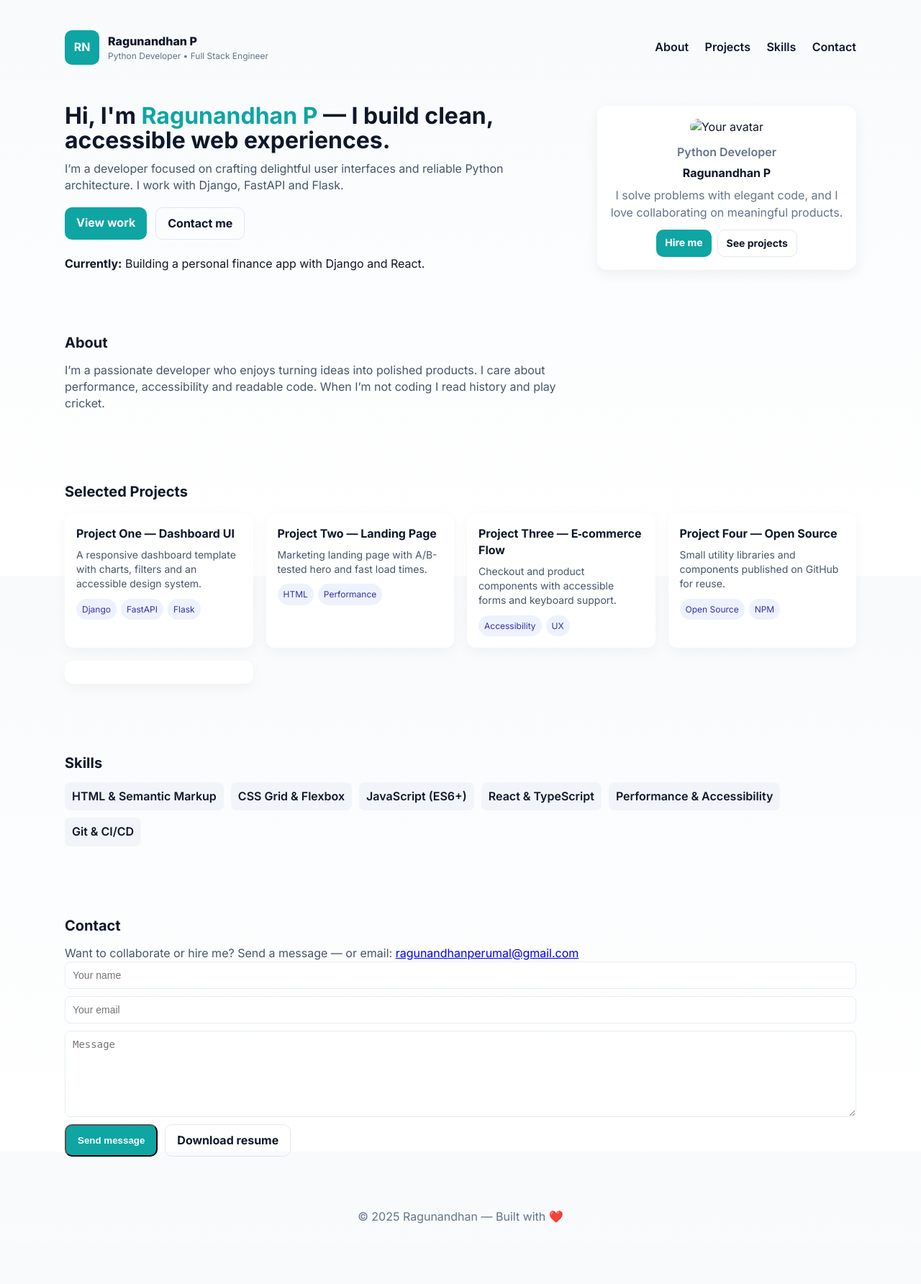
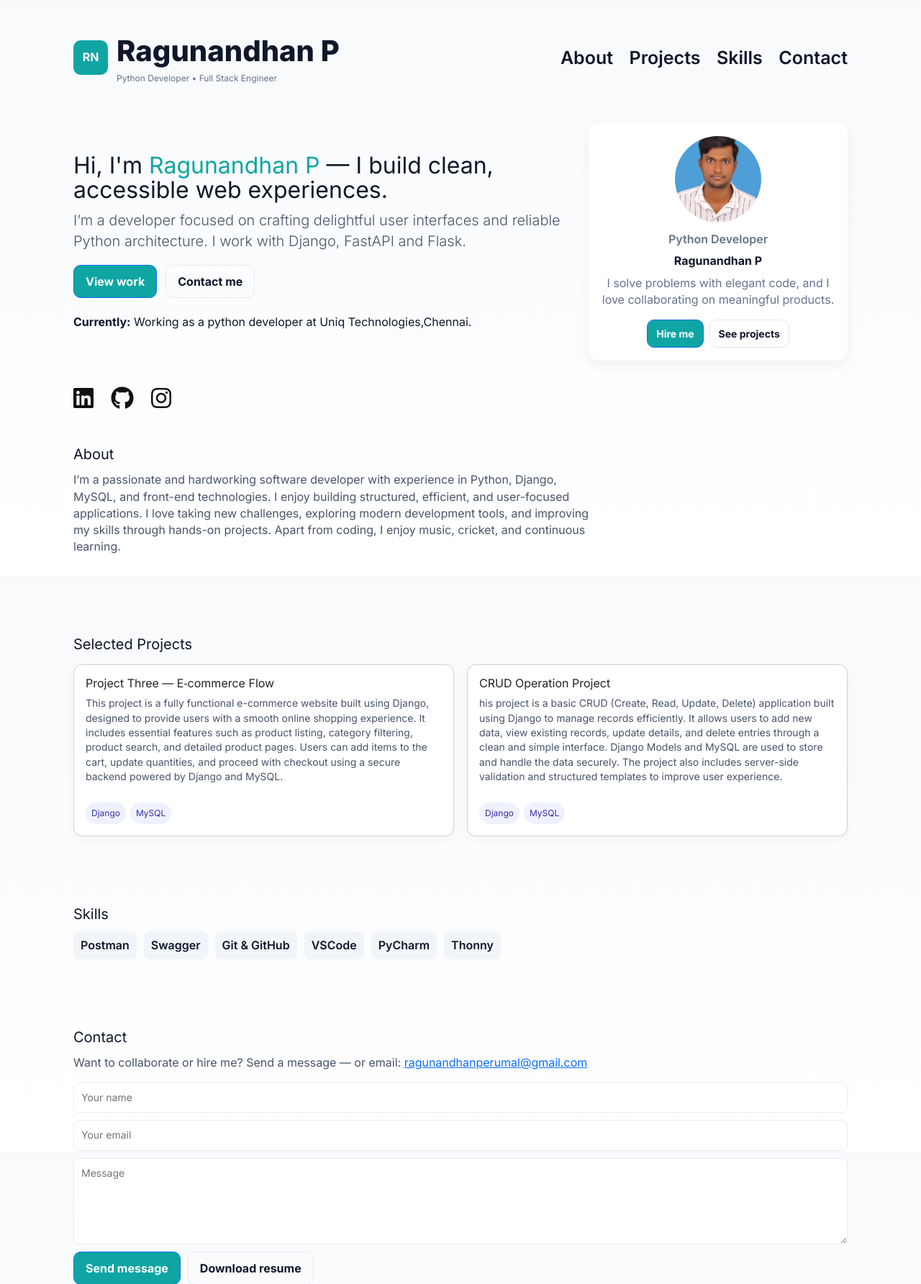
Before and after one commit to Ragunandhan2001/My-Portfolio, a Django app: page /portfolio/contact/ in a window 1280 px wide. Shown: the top 1784 px of the page at 72% size. Before the commit the page ends 1700 px from the top, so only its background shows below. Run offline with Django 5.2, Linux system fonts and the light colour scheme; data that the repository does not hold is empty; some libraries are stand-ins or nearby versions.

Commit message:
Pre Final Website

```diff
--- a/Frontend/templates/home.html
+++ b/Frontend/templates/home.html
@@ -6,10 +6,12 @@
   <meta name="viewport" content="width=device-width, initial-scale=1" />
   <title>Ragunandhan — Portfolio</title>
   <meta name="description" content="Personal portfolio of Ragunandhan — developer, designer, problem solver." />
+  <!-- Google Font -->
+   <link rel="icon" type="image/png" href="{% static 'images/djangologo.png' %}">
 
-  <!-- Google Font -->
   <link href="https://fonts.googleapis.com/css2?family=Inter:wght@300;400;600;700;800&display=swap" rel="stylesheet">
-
+  <link rel="stylesheet" href="https://cdnjs.cloudflare.com/ajax/libs/font-awesome/6.5.0/css/all.min.css">
+<link href="https://cdn.jsdelivr.net/npm/bootstrap@5.3.8/dist/css/bootstrap.min.css" rel="stylesheet" integrity="sha384-sRIl4kxILFvY47J16cr9ZwB07vP4J8+LH7qKQnuqkuIAvNWLzeN8tE5YBujZqJLB" crossorigin="anonymous">
   <style>
     /* RESET */
     *{box-sizing:border-box;margin:0;padding:0}
@@ -19,6 +21,15 @@
       line-height:1.45;color:#0f172a;background:linear-gradient(180deg,#f8fafc 0%, #ffffff 100%);
       -webkit-font-smoothing:antialiased;-moz-osx-font-smoothing:grayscale;padding:24px;
     }
+    .social-icons a {
+    margin-right: 20px;
+    color: #0b0b0bfa;
+    transition: 0.3s;
+}
+
+.social-icons a:hover {
+    color: #0A66C2; /* LinkedIn blue or your own color */
+}
 
     /* LAYOUT */
     .container{max-width:1100px;margin:0 auto}
@@ -66,6 +77,9 @@
       .hero{grid-template-columns:1fr}
       nav a{display:none}
     }
+    .one:hover {
+        color: #0ea5a3;
+    }
   </style>
 
 </head>
@@ -75,16 +89,16 @@
       <div class="brand">
         <div class="logo">RN</div>
         <div>
-          <div style="font-weight:800">Ragunandhan P</div>
+          <div style="font-weight:800;font-size:40px;">Ragunandhan P</div>
           <div style="font-size:12px;color:#64748b">Python Developer • Full Stack Engineer</div>
         </div>
       </div>
 
       <nav aria-label="Primary navigation">
-        <a href="#about">About</a>
-        <a href="#projects">Projects</a>
-        <a href="#skills">Skills</a>
-        <a href="#contact">Contact</a>
+        <a href="#about" class="one" style="font-size:25px;">About</a>
+        <a href="#projects" class="one" style="font-size:25px;">Projects</a>
+        <a href="#skills" class="one" style="font-size:25px;">Skills</a>
+        <a href="#contact" class="one" style="font-size:25px;">Contact</a>
       </nav>
     </header>
 
@@ -100,12 +114,12 @@
           </div>
 
           <div style="margin-top:22px">
-            <strong>Currently:</strong> Building a personal finance app with Django and React.
+            <strong>Currently:</strong> Working as a python developer at Uniq Technologies,Chennai.
           </div>
         </div>
 
         <aside class="profile-card">
-          <img class="avatar" src="https://images.unsplash.com/photo-1544005313-94ddf0286df2?q=80&w=400&auto=format&fit=crop&ixlib=rb-4.0.3&s=placeholder" alt="Your avatar">
+          <img class="avatar" src="{% static 'images/raguphoto.jpg' %}" alt="Your avatar">
           <div class="role">Python Developer</div>
           <div style="font-weight:700">Ragunandhan P</div>
           <p style="color:#64748b;margin-top:8px">I solve problems with elegant code, and I love collaborating on meaningful products.</p>
@@ -117,9 +131,14 @@
         </aside>
       </section>
 
+      <div class="social-icons">
+    <a href="{{ social.linkedin }}" target="_blank"><i class="fa-brands fa-linkedin fa-2x"></i></a>
+    <a href="{{ social.github }}" target="_blank"><i class="fa-brands fa-github fa-2x"></i></a>
+    <a href="{{ social.instagram }}" target="_blank"><i class="fa-brands fa-instagram fa-2x"></i></a>
+      </div>
       <section id="about" class="section">
         <h2 style="font-size:20px;margin-bottom:12px">About</h2>
-        <p style="color:#475569;max-width:720px">I’m a passionate developer who enjoys turning ideas into polished products. I care about performance, accessibility and readable code. When I’m not coding I read history and play cricket.</p>
+        <p style="color:#475569;max-width:720px">I’m a passionate and hardworking software developer with experience in Python, Django, MySQL, and front-end technologies. I enjoy building structured, efficient, and user-focused applications. I love taking new challenges, exploring modern development tools, and improving my skills through hands-on projects. Apart from coding, I enjoy music, cricket, and continuous learning.</p>
       </section>
 
       <section id="projects" class="section">
@@ -127,52 +146,53 @@
         <div class="grid">
 
           <article class="card">
-            <h3>Project One — Dashboard UI</h3>
-            <p>A responsive dashboard template with charts, filters and an accessible design system.</p>
-            <div class="tags"><span class="tag">Django</span><span class="tag">FastAPI</span><span class="tag">Flask</span></div>
+            <h3>Project Three — E‑commerce Flow</h3>
+            <p>This project is a fully functional e-commerce website built using Django, designed to provide users with a smooth online shopping experience.
+
+It includes essential features such as product listing, category filtering, product search, and detailed product pages.
+
+Users can add items to the cart, update quantities, and proceed with checkout using a secure backend powered by Django and MySQL.</p>
+            <div class="tags"><span class="tag">Django</span><span class="tag">MySQL</span></div>
           </article>
 
           <article class="card">
-            <h3>Project Two — Landing Page</h3>
-            <p>Marketing landing page with A/B-tested hero and fast load times.</p>
-            <div class="tags"><span class="tag">HTML</span><span class="tag">Performance</span></div>
+            <h3>CRUD Operation Project</h3>
+            <p>his project is a basic CRUD (Create, Read, Update, Delete) application built using Django to manage records efficiently.
+
+It allows users to add new data, view existing records, update details, and delete entries through a clean and simple interface.
+
+Django Models and MySQL are used to store and handle the data securely.
+
+The project also includes server-side validation and structured templates to improve user experience.</p>
+            <div class="tags"><span class="tag">Django</span><span class="tag">MySQL</span></div>
           </article>
+          {% for project in projects %}
+            <article class="card">
 
-          <article class="card">
-            <h3>Project Three — E‑commerce Flow</h3>
-            <p>Checkout and product components with accessible forms and keyboard support.</p>
-            <div class="tags"><span class="tag">Accessibility</span><span class="tag">UX</span></div>
-          </article>
-
-          <article class="card">
-            <h3>Project Four — Open Source</h3>
-            <p>Small utility libraries and components published on GitHub for reuse.</p>
-            <div class="tags"><span class="tag">Open Source</span><span class="tag">NPM</span></div>
-          </article>
-            <article class="card">
-              {% for project in projects %}
               <h3>{{ project.title }}</h3>
               <p>{{ project.description }}</p>
               <div></div>
               <div class="tags"><span class="tag">{{ project.tech_used }}</span></div>
               <p><a class="btn btn-ghost" href="{{ project.github }}" target="_blank">View Project</a></p>
-              {% endfor %}
+
             </article>
+          {% endfor %}
         </div>
       </section>
 
       <section id="skills" class="section">
         <h2 style="font-size:20px;margin-bottom:12px">Skills</h2>
         <div class="skills">
-          <div class="skill">HTML &amp; Semantic Markup</div>
-          <div class="skill">CSS Grid &amp; Flexbox</div>
-          <div class="skill">JavaScript (ES6+)</div>
-          <div class="skill">React &amp; TypeScript</div>
-          <div class="skill">Performance &amp; Accessibility</div>
-          <div class="skill">Git &amp; CI/CD</div>
+
           {% for skill in skills %}
           <div class="skill">{{skill.name}} - {{skill.level}}</div>
           {% endfor %}
+          <div class="skill">Postman</div>
+          <div class="skill">Swagger</div>
+          <div class="skill">Git &amp; GitHub</div>
+          <div class="skill">VSCode</div>
+          <div class="skill">PyCharm</div>
+          <div class="skill">Thonny</div>
         </div>
       </section>
 
@@ -219,4 +239,5 @@
     }
   </script>
 </body>
+<script src="https://cdn.jsdelivr.net/npm/bootstrap@5.3.8/dist/js/bootstrap.bundle.min.js" integrity="sha384-FKyoEForCGlyvwx9Hj09JcYn3nv7wiPVlz7YYwJrWVcXK/BmnVDxM+D2scQbITxI" crossorigin="anonymous"></script>
 </html>
--- a/PortfolioApp/admin.py
+++ b/PortfolioApp/admin.py
@@ -4,3 +4,4 @@ from .models import *
 admin.site.register(ProjectData)
 admin.site.register(Skill)
 admin.site.register(Contact)
+admin.site.register(SocialMedia)
--- a/PortfolioApp/models.py
+++ b/PortfolioApp/models.py
@@ -15,3 +15,8 @@ class Contact(models.Model):
     email = models.EmailField()
     message = models.TextField()
     created_at = models.DateTimeField(auto_now_add=True)
+
+class SocialMedia(models.Model):
+    github = models.URLField()
+    linkedin = models.URLField()
+    instagram = models.URLField()
--- a/PortfolioApp/views.py
+++ b/PortfolioApp/views.py
@@ -4,9 +4,11 @@ from .models import *
 def contact_page(request):
     projects = ProjectData.objects.all()
     skills = Skill.objects.all()
+    social = SocialMedia.objects.first()
     context = {
         "projects": projects,
-        "skills": skills
+        "skills": skills,
+        "social": social
     }
     if request.method == "POST":
         name = request.POST.get("name")
```
Also changed, not shown: PortfolioApp/migrations/0002_socialmedia.py (added), static/images/djangologo.png (added), static/images/raguphoto.jpg (added).
